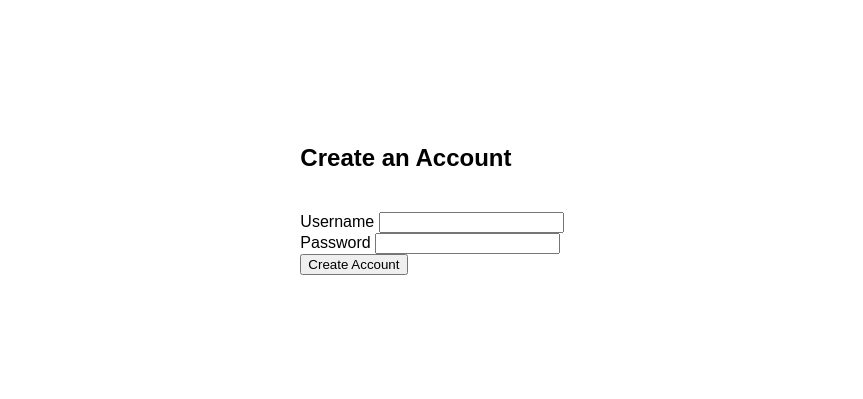
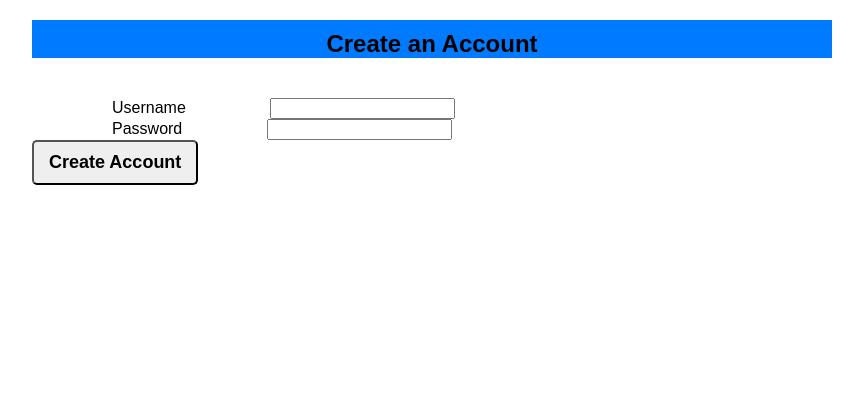
Before and after one commit to fefi375/NagyProject, a Flask app: page /account_create in a window 1280 px wide. Shown: the top 399 px of the page, without its empty margins (208-1071 px from the left). Run offline with Flask 3, Linux system fonts and the light colour scheme.

Commit message:
button, kis simitasok

```diff
--- a/WEB/static/account_create.css
+++ b/WEB/static/account_create.css
@@ -1,17 +1,40 @@
-html{
-    margin:0;
-}
 
 body {
     display: flex;
     flex-direction: column;
-    justify-content: center;
+    justify-content:flex-start;
     align-items: center;
-    height: 50vh;
+    height: 40vh;
     margin: 0;
     font-family: Arial, Helvetica, sans-serif;
     background-color: white;
 }
 h2{
     margin-bottom: 40px;
+    text-align: center;
+    background-color: #007BFF;
+    width: 100vh;
+    padding-top: 10px;
+
 }
+label{
+
+    margin: 10vh;
+    align-self: self-start;
+
+}
+
+button {
+    padding:10px;
+    padding-left: 15px;
+    padding-right: 15px;
+    cursor: pointer;
+    font-size: large;
+    border-radius: 5px;
+    font-weight: bold;
+    align-self: center;
+}
+button:hover{
+    background-color: antiquewhite;
+
+}
```
